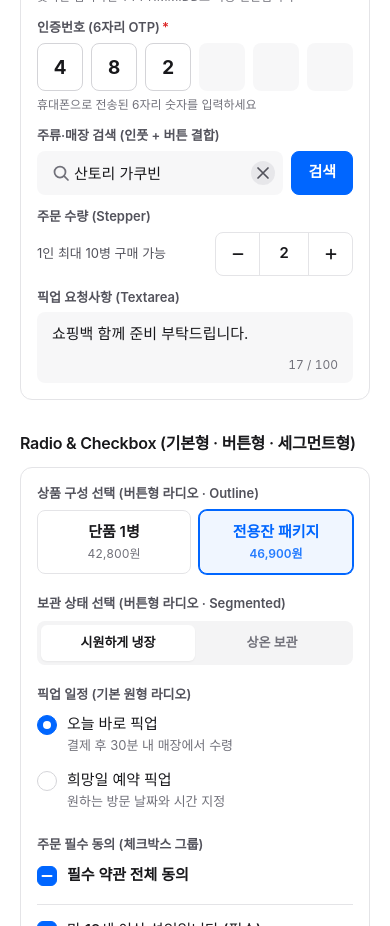
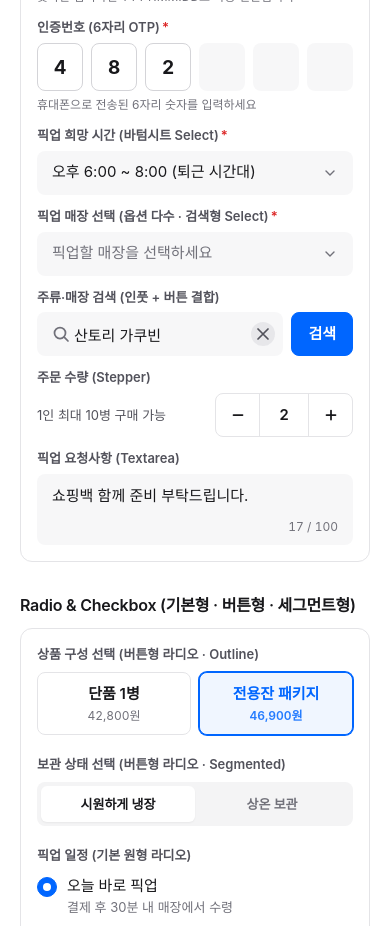
Before and after one commit to Link-up-co/mobile-design-system, a Next.js app: page / in a window 390 px wide. Shown: the part 1860-2786 px from the top of the page. Built offline with nearby package versions, Linux system fonts and the light colour scheme; a web font is replaced by a local one.

Commit message:
feat(mobile): add BottomSheet-backed Select with automatic search for large option sets

```diff
--- a/src/app/page.tsx
+++ b/src/app/page.tsx
@@ -13,6 +13,7 @@ import {
   RadioGroup,
   SearchBar,
   SearchIcon,
+  Select,
   Text,
   Textarea,
 } from "../mobile";
@@ -159,6 +160,42 @@ export default async function MobileGalleryPage({
           <Field label="인증번호 (6자리 OTP)" htmlFor="m-otp" required help="휴대폰으로 전송된 6자리 숫자를 입력하세요">
             <OtpInput id="m-otp" name="otp" length={6} defaultValue="482" />
           </Field>
+          <Field label="픽업 희망 시간 (바텀시트 Select)" htmlFor="m-pickup-slot" required>
+            <Select
+              id="m-pickup-slot"
+              name="pickupSlot"
+              title="픽업 희망 시간 선택"
+              placeholder="방문 시간을 선택하세요"
+              defaultValue="18-20"
+              options={[
+                { value: "now", label: "지금 바로 방문 (30분 내 준비)" },
+                { value: "16-18", label: "오후 4:00 ~ 6:00" },
+                { value: "18-20", label: "오후 6:00 ~ 8:00 (퇴근 시간대)" },
+                { value: "20-22", label: "오후 8:00 ~ 10:00" },
+              ]}
+            />
+          </Field>
+          <Field label="픽업 매장 선택 (옵션 다수 · 검색형 Select)" htmlFor="m-pickup-store" required>
+            <Select
+              id="m-pickup-store"
+              name="pickupStore"
+              title="전국 픽업 매장 선택"
+              placeholder="픽업할 매장을 선택하세요"
+              searchPlaceholder="매장명 또는 지역 검색 (예: 성수, 부산)"
+              options={[
+                { value: "gangnam", label: "시크릿오더 강남본점", description: "서울 강남구 · 강남역 11번 출구" },
+                { value: "seongsu", label: "시크릿오더 성수점", description: "서울 성동구 · 성수역 3번 출구" },
+                { value: "yeouido", label: "시크릿오더 여의도점", description: "서울 영등포구 · 더현대 맞은편" },
+                { value: "hongdae", label: "시크릿오더 연남·홍대점", description: "서울 마포구 · 홍대입구역 3번 출구" },
+                { value: "hannam", label: "시크릿오더 한남점", description: "서울 용산구 · 한강진역 2번 출구" },
+                { value: "pangyo", label: "시크릿오더 판교점", description: "경기 성남시 · 판교역 1번 출구" },
+                { value: "gwanggyo", label: "시크릿오더 광교점", description: "경기 수원시 · 광교중앙역" },
+                { value: "seomyeon", label: "시크릿오더 부산 서면점", description: "부산 부산진구 · 서면역 2번 출구" },
+                { value: "centum", label: "시크릿오더 부산 센텀점", description: "부산 해운대구 · 센텀시티역" },
+                { value: "dongseong", label: "시크릿오더 대구 동성로점", description: "대구 중구 · 중앙로역" },
+              ]}
+            />
+          </Field>
           <Field label="주류·매장 검색 (인풋 + 버튼 결합)" htmlFor="m-search">
             <SearchBar id="m-search" name="q" defaultValue="산토리 가쿠빈" placeholder="주류·매장 검색" buttonLabel="검색" />
           </Field>
--- /dev/null
+++ b/src/mobile/Select.tsx
@@ -0,0 +1,192 @@
+"use client";
+
+import { useState } from "react";
+import clsx from "clsx";
+import { BottomSheet } from "./BottomSheet";
+import { controlClass, type ControlSize } from "./Input";
+import { CheckIcon, ChevronDownIcon, CloseIcon, SearchIcon } from "./icons";
+
+export type SelectOption = {
+  value: string;
+  label: string;
+  description?: string;
+  disabled?: boolean;
+};
+
+export function filterSelectOptions(options: readonly SelectOption[], query: string): SelectOption[] {
+  const q = query.trim().toLowerCase();
+  if (!q) return [...options];
+  return options.filter(
+    (o) =>
+      o.label.toLowerCase().includes(q) ||
+      (o.description ? o.description.toLowerCase().includes(q) : false)
+  );
+}
+
+export type SelectProps = {
+  id?: string;
+  name?: string;
+  options: readonly SelectOption[];
+  value?: string;
+  defaultValue?: string;
+  placeholder?: string;
+  /** 바텀시트 상단 타이틀 (생략 시 placeholder 사용) */
+  title?: string;
+  /** 검색창 노출 여부 (생략 시 옵션 8개 이상이면 자동 노출) */
+  searchable?: boolean;
+  searchPlaceholder?: string;
+  size?: ControlSize;
+  invalid?: boolean;
+  disabled?: boolean;
+  defaultOpen?: boolean;
+  onChange?: (value: string, option: SelectOption) => void;
+  className?: string;
+};
+
+/**
+ * 바텀시트 연동 모바일 셀렉트 박스.
+ * - 클릭 시 바텀시트가 아래에서 올라오고, 옵션을 고르면 선택 반영 후 시트가 부드럽게 내려감
+ * - 옵션이 많을 때(`options.length >= 8` 또는 `searchable`) 시트 상단 실시간 검색 지원
+ */
+export function Select({
+  id,
+  name,
+  options,
+  value: controlled,
+  defaultValue = "",
+  placeholder = "선택해 주세요",
+  title,
+  searchable,
+  searchPlaceholder = "검색어를 입력하세요",
+  size = "md",
+  invalid = false,
+  disabled = false,
+  defaultOpen = false,
+  onChange,
+  className,
+}: SelectProps) {
+  const [inner, setInner] = useState(defaultValue);
+  const [open, setOpen] = useState(defaultOpen);
+  const [query, setQuery] = useState("");
+
+  const current = controlled ?? inner;
+  const selected = options.find((o) => o.value === current);
+  const showSearch = searchable ?? options.length >= 8;
+  const filtered = showSearch ? filterSelectOptions(options, query) : options;
+
+  function openSheet() {
+    if (disabled) return;
+    setQuery("");
+    setOpen(true);
+  }
+
+  function handleSelect(option: SelectOption) {
+    if (option.disabled) return;
+    if (controlled === undefined) setInner(option.value);
+    onChange?.(option.value, option);
+    setOpen(false);
+  }
+
+  return (
+    <>
+      {name && <input type="hidden" name={name} value={current} />}
+      <button
+        id={id}
+        type="button"
+        disabled={disabled}
+        aria-haspopup="dialog"
+        aria-expanded={open}
+        aria-invalid={invalid || undefined}
+        onClick={openSheet}
+        className={clsx(
+          controlClass(size, invalid),
+          "pressable flex cursor-pointer items-center justify-between gap-2 text-left",
+          open && !invalid && "border-primary! bg-surface! ring-2 ring-primary/15",
+          className
+        )}
+      >
+        <span className={clsx("min-w-0 flex-1 truncate", selected ? "text-ink" : "text-ink-muted")}>
+          {selected ? selected.label : placeholder}
+        </span>
+        <ChevronDownIcon open={open} className="text-ink-muted" />
+      </button>
+
+      <BottomSheet
+        open={open}
+        onClose={() => setOpen(false)}
+        title={title ?? placeholder}
+        showClose
+      >
+        {showSearch && (
+          <div className="sticky top-0 z-10 bg-surface pt-0.5 pb-2.5">
+            <div className="relative flex items-center">
+              <SearchIcon className="pointer-events-none absolute left-3.5 size-4 text-ink-muted" />
+              <input
+                type="search"
+                value={query}
+                onChange={(e) => setQuery(e.target.value)}
+                placeholder={searchPlaceholder}
+                aria-label={searchPlaceholder}
+                className={clsx(
+                  controlClass("md", false),
+                  "pl-9 [&::-webkit-search-cancel-button]:hidden",
+                  query.length > 0 && "pr-9"
+                )}
+              />
+              {query.length > 0 && (
+                <button
+                  type="button"
+                  aria-label="검색어 지우기"
+                  onClick={() => setQuery("")}
+                  className="pressable absolute right-2 inline-flex size-6 cursor-pointer items-center justify-center rounded-full bg-line/80 text-ink-secondary hover:bg-line-strong hover:text-ink"
+                >
+                  <CloseIcon className="size-3.5" />
+                </button>
+              )}
+            </div>
+          </div>
+        )}
+
+        <div className={clsx(showSearch && "min-h-[48dvh]")}>
+          {filtered.length === 0 ? (
+            <p className="py-10 text-center text-body-sm text-ink-muted">검색 결과가 없습니다.</p>
+          ) : (
+            <div role="listbox" aria-label={title ?? placeholder} className="divide-y divide-line">
+              {filtered.map((o) => {
+                const active = o.value === current;
+                return (
+                  <button
+                    key={o.value}
+                    type="button"
+                    role="option"
+                    aria-selected={active}
+                    disabled={o.disabled}
+                    onClick={() => handleSelect(o)}
+                    className={clsx(
+                      "pressable flex min-h-12 w-full cursor-pointer items-center justify-between gap-3 py-2.5 text-left transition-colors duration-150",
+                      o.disabled
+                        ? "cursor-not-allowed opacity-45"
+                        : active
+                          ? "text-primary"
+                          : "text-ink hover:text-primary"
+                    )}
+                  >
+                    <span className="flex min-w-0 flex-col gap-0.5">
+                      <span className={clsx("truncate text-body", active ? "font-semibold" : "font-medium")}>
+                        {o.label}
+                      </span>
+                      {o.description && (
+                        <span className="truncate text-caption text-ink-muted">{o.description}</span>
+                      )}
+                    </span>
+                    {active && <CheckIcon className="text-primary" />}
+                  </button>
+                );
+              })}
+            </div>
+          )}
+        </div>
+      </BottomSheet>
+    </>
+  );
+}
--- a/src/mobile/index.ts
+++ b/src/mobile/index.ts
@@ -1,6 +1,7 @@
 export * from "./Text";
 export * from "./Button";
 export * from "./Input";
+export * from "./Select";
 export * from "./QuantityStepper";
 export * from "./Checkbox";
 export * from "./Radio";
```
Also changed, not shown: 2 other files (tests, documents, lock files or other folders).
